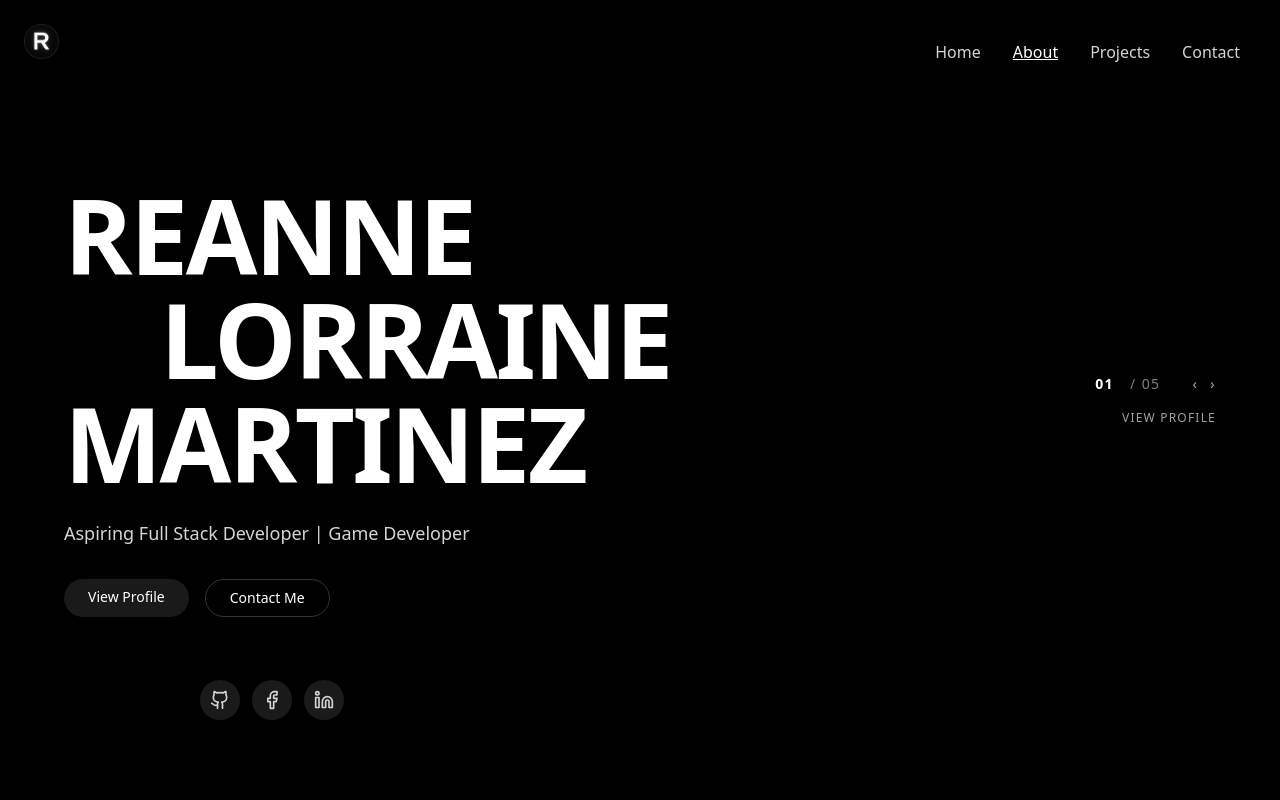
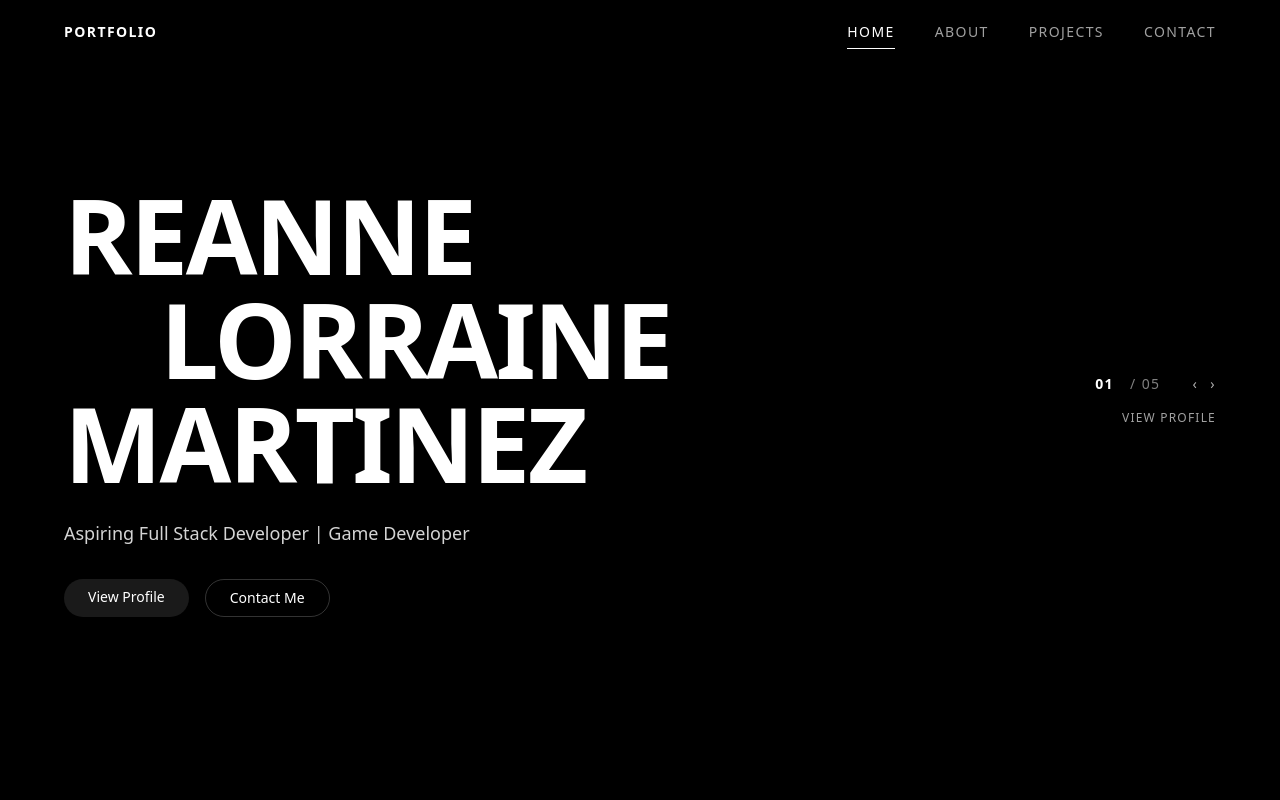
Before and after one commit to ZenorianDev/Portfolio, a Next.js app in the folder portfolio/: page / in a window 1280 px wide. Shown: the top 800 px of the page. Built offline with nearby package versions, Linux system fonts and the light colour scheme.

Commit message:
updated code

```diff
--- a/portfolio/app/page.tsx
+++ b/portfolio/app/page.tsx
@@ -18,7 +18,7 @@ const reveal = {
 export default function HomePage() {
   return (
     <main className="relative min-h-screen bg-black text-white overflow-x-hidden">
-      <Navbar active={"about"} showSide={false} />
+      <Navbar />
 
       {/* ================= HERO ================= */}
       <section
--- a/portfolio/components/navbar.tsx
+++ b/portfolio/components/navbar.tsx
@@ -1,167 +1,83 @@
-// File: /components/navbar.tsx
+"use client";
 
-import Image from "next/image";
-import { motion, AnimatePresence } from "framer-motion";
-import { Github, Facebook, Linkedin } from "lucide-react";
+import { useEffect, useState } from "react";
+import clsx from "clsx";
 
-const SECTION_ORDER = ["home", "about", "projects", "contact"] as const;
-type SectionId = (typeof SECTION_ORDER)[number];
+const SECTIONS = ["home", "about", "projects", "contact"] as const;
+type SectionId = (typeof SECTIONS)[number];
 
-export default function Navbar({
-  active,
-  showSide,
-}: {
-  active: SectionId;
-  showSide: boolean;
-}) {
-  const handleClick = (id: SectionId) => (e: React.MouseEvent) => {
-    e.preventDefault();
-    const el = document.getElementById(id);
-    if (el) {
-      el.scrollIntoView({ behavior: "smooth", block: "start" });
-    }
+export default function Navbar() {
+  const [active, setActive] = useState<SectionId>("home");
+  const [scrolled, setScrolled] = useState(false);
+
+  useEffect(() => {
+    const onScroll = () => {
+      setScrolled(window.scrollY > 80);
     };
 
-  {/* Logo */}
+    window.addEventListener("scroll", onScroll);
+    return () => window.removeEventListener("scroll", onScroll);
+  }, []);
+
+  useEffect(() => {
+    const observer = new IntersectionObserver(
+      (entries) => {
+        entries.forEach((entry) => {
+          if (entry.isIntersecting) {
+            setActive(entry.target.id as SectionId);
+          }
+        });
+      },
+      { threshold: 0.6 }
+    );
+
+    SECTIONS.forEach((id) => {
+      const el = document.getElementById(id);
+      if (el) observer.observe(el);
+    });
+
+    return () => observer.disconnect();
+  }, []);
+
   return (
-    <>
-      <motion.div
-        initial={{ opacity: 0, x: -40 }}
-        animate={{ opacity: 1, x: 0 }}
-        transition={{ duration: 0.4 }}
-        className="fixed top-6 left-6 z-40 font-bold text-xl"
+    <header
+      className={clsx(
+        "fixed top-0 left-0 w-full z-50 transition-all",
+        scrolled
+          ? "backdrop-blur bg-black/60 border-b border-white/5"
+          : "bg-transparent"
+      )}
     >
-        <Image
-          src="/R.png"
-          alt="Profile photo"
-          width={35}
-          height={35}
-          className="rounded-xl shadow-lg object-cover cursor-pointer"
-          onClick={() => {
-            const el = document.getElementById("home");
-            if (el) {
-              el.scrollIntoView({ behavior: "smooth", block: "start" });
-            }
-          }}
-        />
-      </motion.div>
+      <nav className="max-w-7xl mx-auto px-6 md:px-16 h-16 flex items-center justify-between">
+        <span className="text-sm tracking-widest font-semibold">
+          PORTFOLIO
+        </span>
 
-      <AnimatePresence mode="wait">
-        {!showSide ? (
-          <motion.ul
-            key="center"
-            initial={{ opacity: 0, y: -20 }}
-            animate={{ opacity: 1, y: 0 }}
-            exit={{ opacity: 0, y: -10 }}
-            transition={{ duration: 0.3 }}
-            className="fixed top-10 right-10 z-40 flex gap-8 text-lm font-medium"
-          >
-            {SECTION_ORDER.map((id) => (
+        <ul className="hidden md:flex items-center gap-10 text-sm tracking-widest">
+          {SECTIONS.map((id) => (
             <li key={id}>
               <a
                 href={`#${id}`}
-                  onClick={handleClick(id)}
-                  className={`capitalize ${
+                className={clsx(
+                  "transition relative",
                   active === id
-                      ? "text-white underline"
-                      : "text-neutral-300 hover:text-white"
-                  }`}
+                    ? "text-white"
+                    : "text-neutral-400 hover:text-white"
+                )}
               >
-                  {id}
+                {id.toUpperCase()}
+
+                {active === id && (
+                  <span className="absolute -bottom-2 left-0 h-px w-full bg-white" />
+                )}
               </a>
             </li>
           ))}
-          </motion.ul>
-        ) : (
-          <motion.ul
-            key="side"
-            initial={{ x: -100, opacity: 0 }}
-            animate={{ x: 0, opacity: 1 }}
-            exit={{ x: -100, opacity: 0 }}
-            transition={{ duration: 0.4 }}
-            className="fixed left-6 top-1/4 z-40 flex -translate-y-1/2 flex-col gap-6 text-lm font-medium"
-          >
-            {SECTION_ORDER.map((id) => (
-              <li key={id}>
-                <a
-                  href={`#${id}`}
-                  onClick={handleClick(id)}
-                  className={`capitalize ${
-                    active === id
-                      ? "text-white underline"
-                      : "text-neutral-300 hover:text-white"
-                  }`}
-                >
-                  {id}
-                </a>
-              </li>
-            ))}
-          </motion.ul>
-        )}
-      </AnimatePresence>
+        </ul>
 
-      <AnimatePresence mode="wait">
-        {!showSide ? (
-          <motion.div
-            key="socials-left"
-            initial={{ opacity: 0, y: 20 }}
-            animate={{ opacity: 1, y: 0 }}
-            exit={{ opacity: 0, y: 20 }}
-            transition={{ duration: 0.4 }}
-            className="fixed bottom-20 left-50 z-40 flex"
-          >
-            <SocialLinks direction="row" />
-          </motion.div>
-        ) : (
-          <motion.div
-            key="socials-right"
-            initial={{ x: 100, opacity: 0 }}
-            animate={{ x: 0, opacity: 1 }}
-            exit={{ x: 100, opacity: 0 }}
-            transition={{ duration: 0.4 }}
-            className="fixed bottom-6 right-6 z-40 flex"
-          >
-            <SocialLinks direction="col" />
-          </motion.div>
-        )}
-      </AnimatePresence>
-    </>
+        {/* Mobile menu icon placeholder */}
+        <button className="md:hidden text-xl">☰</button>
+      </nav>
+    </header>
   );
 }
-
-function SocialLinks({ direction = "row" }: { direction?: "row" | "col" }) {
-  const iconClasses =
-    "h-5 w-5 text-neutral-300 group-hover:text-sky-400 transition-colors duration-200";
-
-  const bubbleClasses =
-    "group flex items-center justify-center w-10 h-10 rounded-full bg-white/10 hover:bg-blue-500/20 transition duration-200";
-
-  return (
-    <div className={`flex ${direction === "col" ? "flex-col gap-6" : "flex-row gap-3"}`}>
-      <a
-        href="https://github.com/ZenorianDev"
-        target="_blank"
-        rel="noopener noreferrer"
-        className={bubbleClasses}
-      >
-        <Github className={iconClasses} />
-      </a>
-      <a
-        href="https://facebook.com/zenorian.dev"
-        target="_blank"
-        rel="noopener noreferrer"
-        className={bubbleClasses}
-      >
-        <Facebook className={iconClasses} />
-      </a>
-      <a
-        href="https://linkedin.com/in/zenoriandev"
-        target="_blank"
-        rel="noopener noreferrer"
-        className={bubbleClasses}
-      >
-        <Linkedin className={iconClasses} />
-      </a>
-    </div>
-  );
-}
```
Lines whose indentation alone changed are shown as unchanged.
